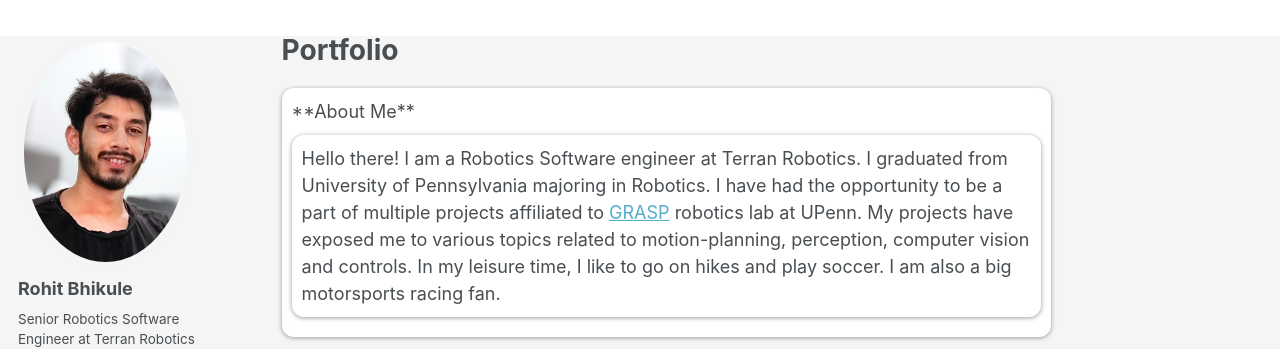
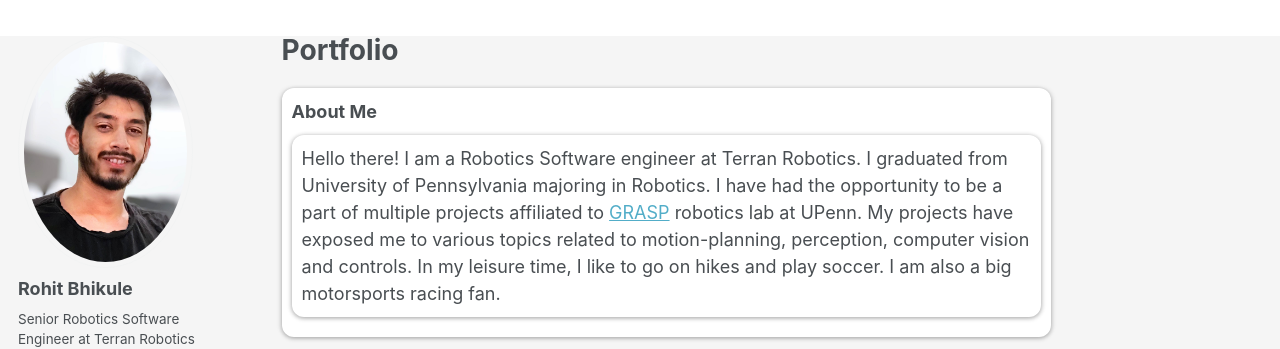
Before and after one commit to rohiitb/rohiitb.github.io, a Jekyll site: the page built from _pages/about.md, in a window 1280 px wide and 900 px high. Shown: the top 349 px of the window. Built offline with Jekyll 4.4.1, drawn with Linux system fonts in a browser that asks for light colours.

Commit message:
try box in box

```diff
--- a/_pages/about.md
+++ b/_pages/about.md
@@ -6,7 +6,7 @@ author_profile: true
 ---
 
 <div class="experience-block">
-**About Me**
+<strong>About Me</strong>
 <div class="experience-block">
 Hello there! I am a Robotics Software engineer at Terran Robotics. I graduated from University of Pennsylvania majoring in Robotics.
 I have had the opportunity to be a part of multiple projects affiliated to <a href="https://www.grasp.upenn.edu/">GRASP</a> robotics lab at UPenn.
```
